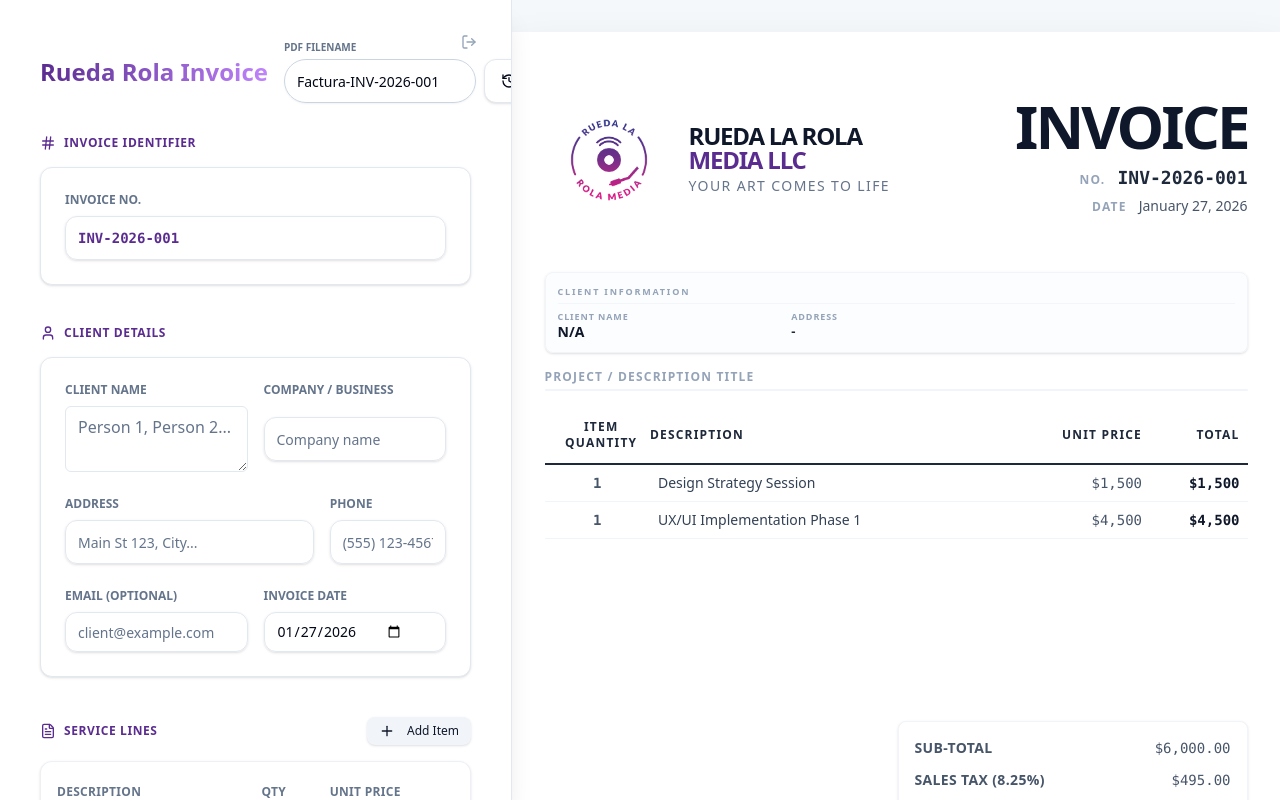
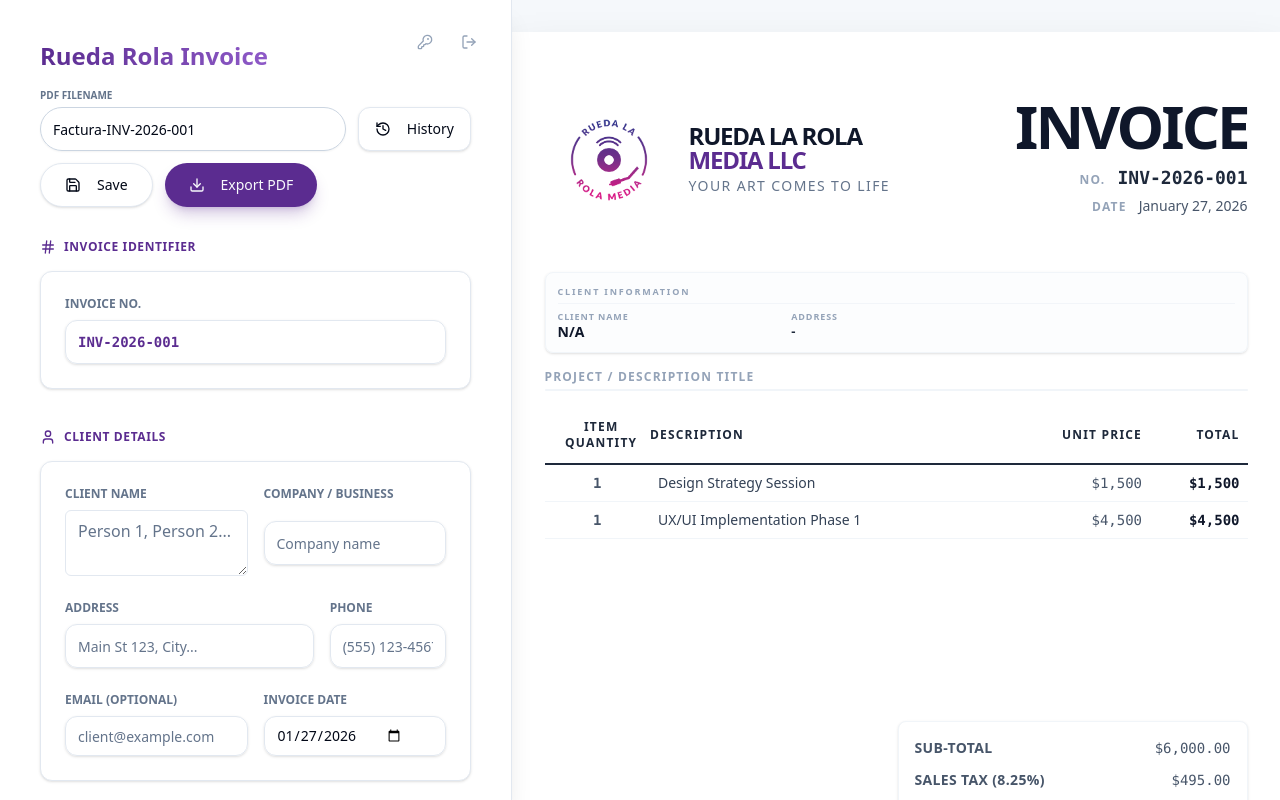
Before and after one commit to Arcanica11/rueda-rola-invoice, a Next.js app: page /invoice in a window 1280 px wide. Built offline with nearby package versions, Linux system fonts and the light colour scheme; a web font is replaced by a local one.

Commit message:
fix  vista

```diff
--- a/src/app/layout.tsx
+++ b/src/app/layout.tsx
@@ -32,9 +32,10 @@
   children: React.ReactNode;
 }>) {
   return (
-    <html lang="en">
+    <html lang="en" suppressHydrationWarning>
       <body
         className={`${geistSans.variable} ${geistMono.variable} ${playfair.variable} antialiased`}
+        suppressHydrationWarning
       >
         {children}
         <Toaster richColors position="top-center" />
--- a/src/components/invoice/ChangePasswordModal.tsx
+++ b/src/components/invoice/ChangePasswordModal.tsx
@@ -15,14 +15,15 @@
   return (
     <>
       {/* Trigger Button */}
-      <button
+      <Button
+        variant="ghost"
+        size="icon"
         onClick={() => setIsOpen(true)}
-        className="flex items-center gap-2 text-xs text-slate-500 hover:text-slate-800 transition-colors px-2 py-1 rounded hover:bg-slate-100"
-        title="Change Password"
+        className="text-slate-400 hover:text-slate-800 hover:bg-slate-100"
+        title="Perfil y Contraseña"
       >
-        <KeyRound size={13} />
-        <span>Change Password</span>
-      </button>
+        <KeyRound className="w-5 h-5" />
+      </Button>
 
       {/* Modal Overlay */}
       {isOpen && (
--- a/src/components/invoice/ControlPanel.tsx
+++ b/src/components/invoice/ControlPanel.tsx
@@ -49,23 +49,27 @@
 
   return (
     <div className="w-full h-full lg:overflow-visible bg-background/80 backdrop-blur-xl p-6 lg:p-10 pb-28 lg:pb-10 print:hidden no-print form-container relative">
+      <div className="absolute top-4 right-4 sm:top-6 sm:right-6 flex items-center gap-2 z-50">
+        <ChangePasswordModal />
         <Button
           onClick={handleLogout}
           variant="ghost"
           size="icon"
-        className="absolute top-4 right-4 sm:top-6 sm:right-6 text-slate-400 hover:text-red-500 hover:bg-red-50"
+          className="text-slate-400 hover:text-red-500 hover:bg-red-50"
           title="Cerrar Sesión"
         >
           <LogOut className="w-5 h-5" />
         </Button>
+      </div>
       <div className="max-w-2xl mx-auto space-y-8">
         {/* Header & Buttons */}
-        <div className="flex flex-col lg:flex-row items-start lg:items-center justify-between mb-8 gap-4 print:hidden z-50 relative">
+        <div className="flex flex-col mb-8 gap-4 print:hidden z-50 relative mt-8 sm:mt-0">
           <h1 className="text-2xl font-bold bg-clip-text text-transparent bg-linear-to-r from-primary to-purple-400 shrink-0">
             Rueda Rola Invoice
           </h1>
-          <div className="flex flex-wrap lg:flex-nowrap items-end gap-2 w-full lg:w-auto">
-            <div className="flex flex-col gap-1 w-full lg:w-48 shrink-0">
+
+          <div className="flex flex-wrap items-end gap-3 w-full">
+            <div className="flex flex-col gap-1 w-full sm:flex-1 min-w-[200px]">
               <label className="text-[10px] uppercase font-bold text-slate-500">
                 PDF Filename
               </label>
@@ -82,7 +86,7 @@
               onClick={onHistory}
               variant="outline"
               size="default"
-              className="no-print h-11 px-4 grow lg:grow-0"
+              className="no-print h-11 px-4 flex-1 sm:flex-none"
               title="View History"
             >
               <History className="w-4 h-4 mr-2" />
@@ -94,7 +98,7 @@
                 onClick={onSave}
                 disabled={isSaving}
                 variant="outline"
-                className="rounded-full no-print h-11 grow lg:grow-0"
+                className="rounded-full no-print h-11 flex-1 sm:flex-none px-6"
               >
                 {isSaving ? (
                   <Loader2 className="w-4 h-4 animate-spin mr-2" />
@@ -107,7 +111,7 @@
               <Button
                 onClick={onNew}
                 variant="default"
-                className="rounded-full bg-green-600 hover:bg-green-700 no-print h-11 shadow-md shadow-green-900/20 grow lg:grow-0"
+                className="rounded-full bg-green-600 hover:bg-green-700 no-print h-11 shadow-md shadow-green-900/20 flex-1 sm:flex-none px-6"
               >
                 <PlusCircle className="w-4 h-4 mr-2" />
                 New Invoice
@@ -117,7 +121,7 @@
             <Button
               onClick={() => onPrint(fileName)}
               disabled={isExporting}
-              className="rounded-full shadow-lg shadow-primary/25 no-print h-11 grow lg:grow-0"
+              className="rounded-full shadow-lg shadow-primary/25 no-print h-11 flex-1 sm:flex-none px-6"
             >
               {isExporting ? (
                 <Loader2 className="w-4 h-4 animate-spin mr-2" />
@@ -135,7 +139,6 @@
         {/* Footer info */}
         <div className="text-xs text-center text-muted-foreground mt-4 pb-4 opacity-50 flex items-center justify-center gap-4">
           <span>Design System v2026.1 • Rueda La Rola Media</span>
-          <ChangePasswordModal />
         </div>
       </div>
     </div>
--- a/src/components/layout/SplitLayout.tsx
+++ b/src/components/layout/SplitLayout.tsx
@@ -45,7 +45,7 @@
 
       {/* Left Panel - Control Panel Content */}
       <div
-        className={`${activeTab === "edit" ? "block" : "hidden"} lg:block w-full lg:w-[45%] xl:w-[40%] h-full overflow-y-auto border-r border-slate-200 shadow-xl z-20`}
+        className={`${activeTab === "edit" ? "block" : "hidden"} lg:block w-full lg:w-[45%] xl:w-[40%] h-full overflow-y-auto overflow-x-hidden border-r border-slate-200 shadow-xl z-20`}
       >
         {controlPanelContent}
       </div>
```
Lines whose indentation alone changed are shown as unchanged.
